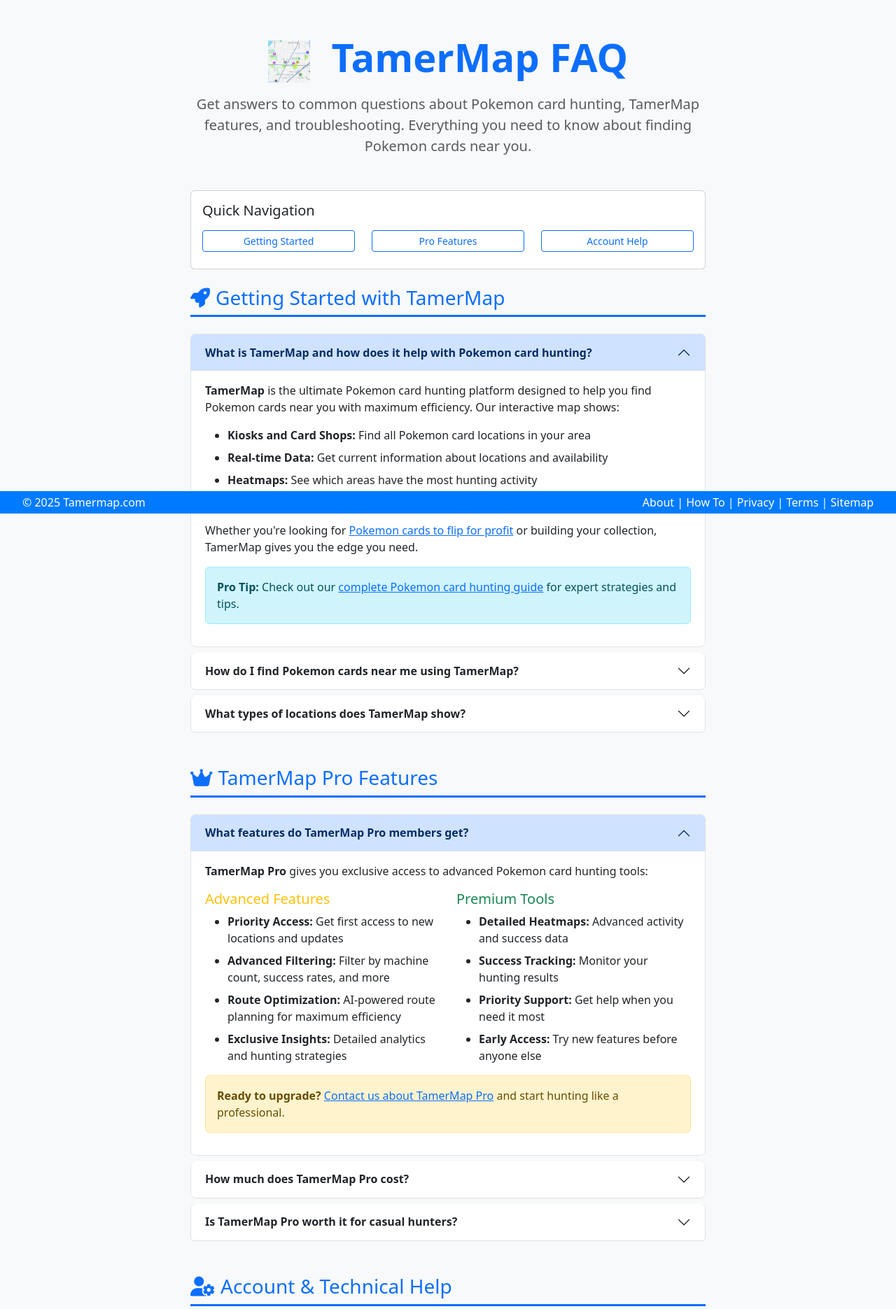
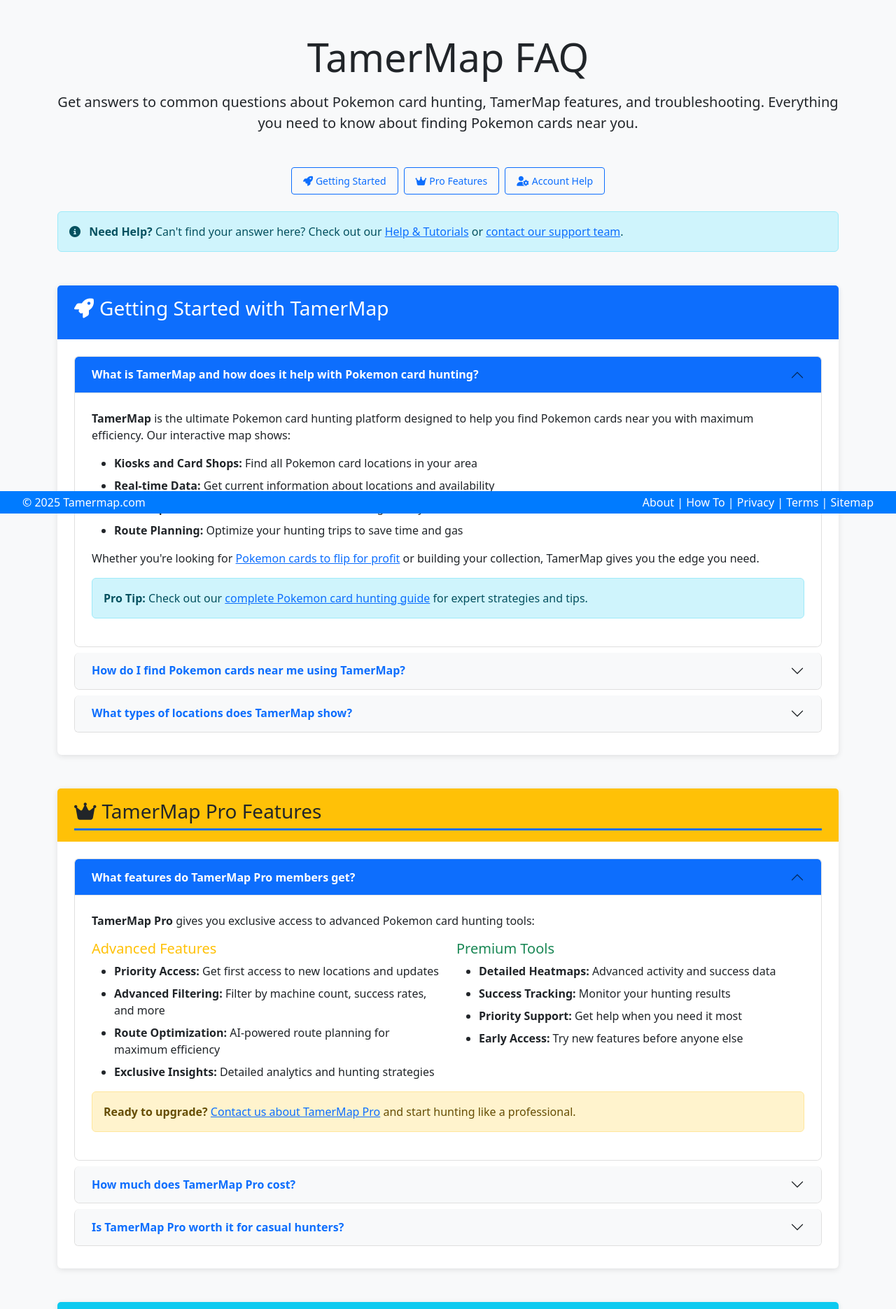
Before and after one commit to mdevore111/tamermap2, a Flask app: page /faq in a window 1280 px wide. Shown: the part 66-1937 px from the top of the page at 70% size. Run offline with Flask 3, Linux system fonts and the light colour scheme; parts of the project's set-up code (start-up, migrations or seed data) failed here and were passed over; some libraries are stand-ins or nearby versions.

Commit message:
Standardize styling across FAQ, Hunting Guides, and Help & Tutorials pages - improve consistency and visual appeal

```diff
--- a/static/css/base.css
+++ b/static/css/base.css
@@ -239,6 +239,70 @@ body {
 
 .faq-section .text-warning {
   color: var(--bs-warning) !important;
+}
+
+/* FAQ Page Consistency */
+.faq-section .card {
+  border: none;
+  box-shadow: 0 2px 8px rgba(0, 0, 0, 0.1);
+  margin-bottom: 2rem;
+}
+
+.faq-section .card-header {
+  border-bottom: none;
+  padding: 1rem 1.5rem;
+}
+
+.faq-section .card-body {
+  padding: 1.5rem;
+}
+
+.faq-section .accordion-item {
+  border: 1px solid rgba(0, 0, 0, 0.125);
+  margin-bottom: 0.5rem;
+  border-radius: 0.5rem;
+  overflow: hidden;
+}
+
+.faq-section .accordion-button {
+  background-color: #f8f9fa;
+  border: none;
+  font-weight: 600;
+  color: var(--bs-primary);
+  padding: 1rem 1.5rem;
+}
+
+.faq-section .accordion-button:not(.collapsed) {
+  background-color: var(--bs-primary);
+  color: white;
+}
+
+.faq-section .accordion-button:focus {
+  box-shadow: 0 0 0 0.25rem rgba(13, 110, 253, 0.25);
+}
+
+.faq-section .accordion-body {
+  background-color: white;
+  padding: 1.5rem;
+}
+
+/* Quick Navigation Improvements */
+.quick-navigation .btn {
+  transition: all 0.3s ease;
+  border-radius: 20px;
+  font-size: 0.9rem;
+  font-weight: 500;
+}
+
+.quick-navigation .btn:hover {
+  transform: translateY(-1px);
+  box-shadow: 0 4px 12px rgba(0, 0, 0, 0.15);
+}
+
+.quick-navigation .btn.active {
+  background-color: var(--bs-primary);
+  color: white;
+  border-color: var(--bs-primary);
 }
 
 /* Plain Text Links (e.g., Suggestions) */
--- a/templates/faq.html
+++ b/templates/faq.html
@@ -57,39 +57,41 @@
     {% block content %}
     <main class="container my-5" style="margin-bottom: 6rem;">
         <div class="row">
-            <div class="col-lg-8 mx-auto">
+            <div class="col-12">
                 <!-- Header Section -->
                 <div class="text-center mb-5">
-                    <h1 class="display-4 fw-bold text-primary mb-3">
-                        <img src="{{ url_for('static', filename='images/heatmap.png') }}" alt="TamerMap FAQ Icon" class="me-3" style="width: 60px; height: 60px;">
-                        TamerMap FAQ
-                    </h1>
-                    <p class="lead text-muted">Get answers to common questions about Pokemon card hunting, TamerMap features, and troubleshooting. Everything you need to know about finding Pokemon cards near you.</p>
+                    <h1 class="display-4 mb-3">TamerMap FAQ</h1>
+                    <p class="lead">Get answers to common questions about Pokemon card hunting, TamerMap features, and troubleshooting. Everything you need to know about finding Pokemon cards near you.</p>
                 </div>
 
                 <!-- Quick Navigation -->
-                <div class="card mb-4">
-                    <div class="card-body">
-                        <h3 class="h5 mb-3">Quick Navigation</h3>
-                        <div class="row">
-                            <div class="col-md-4 mb-2">
-                                <a href="#getting-started" class="btn btn-outline-primary btn-sm w-100">Getting Started</a>
-                            </div>
-                            <div class="col-md-4 mb-2">
-                                <a href="#pro-features" class="btn btn-outline-primary btn-sm w-100">Pro Features</a>
-                            </div>
-                            <div class="col-md-4 mb-2">
-                                <a href="#account-help" class="btn btn-outline-primary btn-sm w-100">Account Help</a>
-                            </div>
-                        </div>
+                <div class="text-center mb-4">
+                    <div class="d-inline-flex flex-wrap gap-2 justify-content-center">
+                        <a href="#getting-started" class="btn btn-outline-primary btn-sm px-3 py-2">
+                            <i class="fas fa-rocket me-1"></i>Getting Started
+                        </a>
+                        <a href="#pro-features" class="btn btn-outline-primary btn-sm px-3 py-2">
+                            <i class="fas fa-crown me-1"></i>Pro Features
+                        </a>
+                        <a href="#account-help" class="btn btn-outline-primary btn-sm px-3 py-2">
+                            <i class="fas fa-user-cog me-1"></i>Account Help
+                        </a>
                     </div>
+                </div>
+
+                <!-- Alert Box -->
+                <div class="alert alert-info mb-5">
+                    <i class="fas fa-info-circle me-2"></i>
+                    <strong>Need Help?</strong> Can't find your answer here? Check out our <a href="{{ url_for('public.site_tutorials') }}">Help & Tutorials</a> or <a href="{{ url_for('public.send_message', type='contact') }}">contact our support team</a>.
                 </div>
 
                 <!-- Getting Started Section -->
                 <div id="getting-started" class="faq-section mb-5">
-                    <h2 class="h3 text-primary mb-4">
-                        <i class="fas fa-rocket me-2"></i>Getting Started with TamerMap
-                    </h2>
+                    <div class="card">
+                        <div class="card-header bg-primary text-white">
+                            <h2 class="h3 mb-0"><i class="fas fa-rocket me-2"></i>Getting Started with TamerMap</h2>
+                        </div>
+                        <div class="card-body">
 
                     <div class="accordion" id="gettingStartedAccordion">
                         <div class="accordion-item">
@@ -168,13 +170,17 @@
                             </div>
                         </div>
                     </div>
+                        </div>
+                    </div>
                 </div>
 
                 <!-- Pro Features Section -->
                 <div id="pro-features" class="faq-section mb-5">
-                    <h2 class="h3 text-primary mb-4">
-                        <i class="fas fa-crown me-2"></i>TamerMap Pro Features
-                    </h2>
+                    <div class="card">
+                        <div class="card-header bg-warning text-dark">
+                            <h2 class="h3 mb-0"><i class="fas fa-crown me-2"></i>TamerMap Pro Features</h2>
+                        </div>
+                        <div class="card-body">
 
                     <div class="accordion" id="proFeaturesAccordion">
                         <div class="accordion-item">
@@ -267,13 +273,17 @@
                             </div>
                         </div>
                     </div>
+                        </div>
+                    </div>
                 </div>
 
                 <!-- Account Help Section -->
                 <div id="account-help" class="faq-section mb-5">
-                    <h2 class="h3 text-primary mb-4">
-                        <i class="fas fa-user-cog me-2"></i>Account & Technical Help
-                    </h2>
+                    <div class="card">
+                        <div class="card-header bg-info text-white">
+                            <h2 class="h3 mb-0"><i class="fas fa-user-cog me-2"></i>Account & Technical Help</h2>
+                        </div>
+                        <div class="card-body">
 
                     <div class="accordion" id="accountHelpAccordion">
                         <div class="accordion-item">
@@ -425,13 +435,17 @@
                             </div>
                         </div>
                     </div>
+                        </div>
+                    </div>
                 </div>
 
                 <!-- Additional Help Section -->
                 <div class="faq-section mb-5">
-                    <h2 class="h3 text-primary mb-4">
-                        <i class="fas fa-question-circle me-2"></i>Still Need Help?
-                    </h2>
+                    <div class="card">
+                        <div class="card-header bg-secondary text-white">
+                            <h2 class="h3 mb-0"><i class="fas fa-question-circle me-2"></i>Still Need Help?</h2>
+                        </div>
+                        <div class="card-body">
 
                     <div class="row">
                         <div class="col-md-6 mb-3">
@@ -474,6 +488,8 @@
                             </div>
                         </div>
                     </div>
+                        </div>
+                    </div>
                 </div>
             </div>
         </div>
--- a/templates/sitemap.html
+++ b/templates/sitemap.html
@@ -16,7 +16,7 @@
 <link rel="canonical" href="{{ url_for('public.sitemap', _external=True) }}">
 {% endblock %}
 
-{% block extra_css %}
+{% block extra_head %}
 <style>
     .sitemap-container {
         max-width: 1200px;
```
